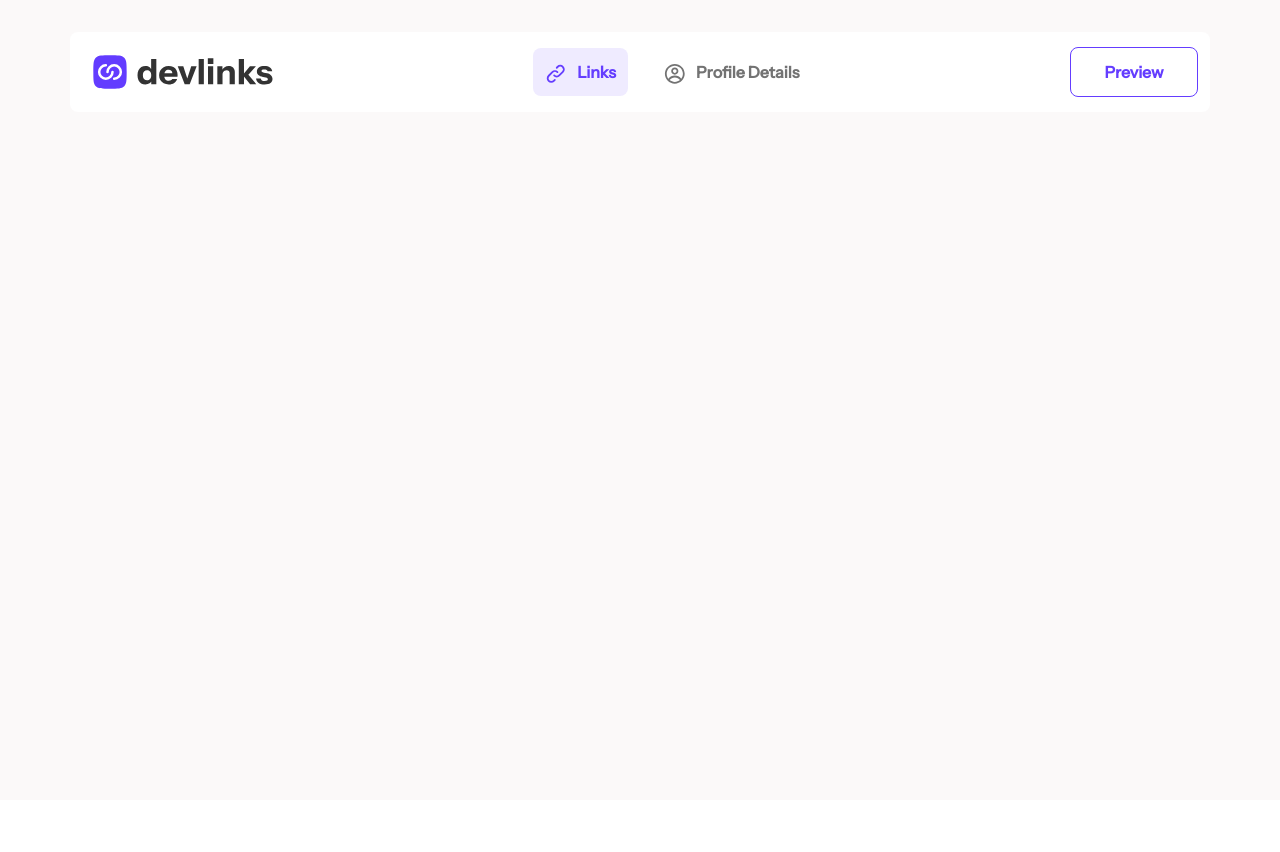
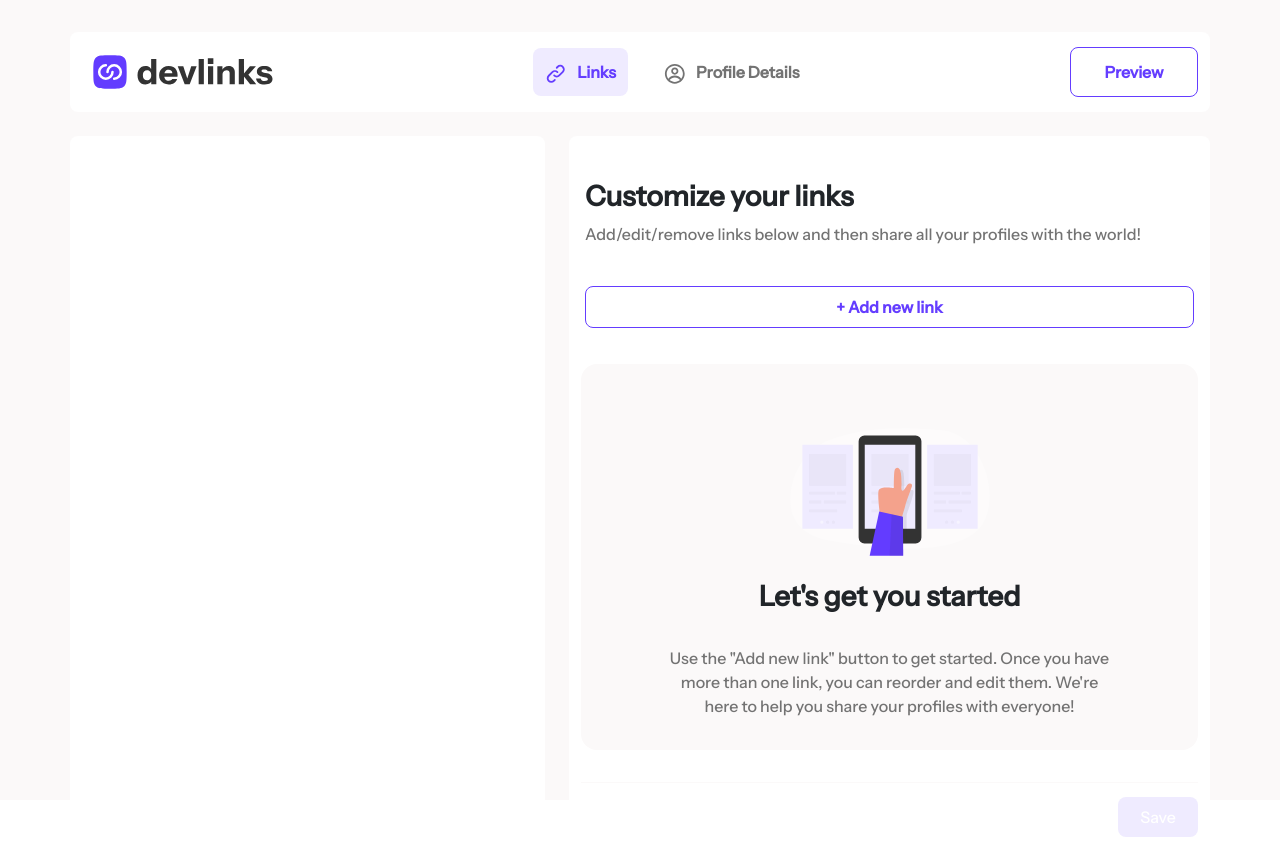
Before and after one commit to JurgenMik/LinkSharingApp, a React (Create React App) app: page / in a window 1280 px wide. Before the commit the page ends 800 px from the top, so only its background shows below. Built offline with nearby package versions, Linux system fonts and the light colour scheme.

Commit message:
LS-created-the-initial-profile-links-page-layout

```diff
--- a/src/pages/profile/ProfileLinks/ProfileLinks.scss
+++ b/src/pages/profile/ProfileLinks/ProfileLinks.scss
@@ -9,4 +9,71 @@
   @media (max-width: $small-screen) {
     padding-top: 0;
   }
+  .layout {
+    height: 85%;
+    font-family: 'Instrument sans', serif;
+    .row {
+      height: 100%;
+      .introduction {
+        margin-top: 2.5rem;
+        h1 {
+          font-size: 1.75rem;
+          font-weight: bold;
+        }
+        p {
+          color: $DarkGray;
+        }
+        button {
+          padding: 0.5rem;
+          border: 1px solid $DarkPurple;
+          background: none;
+          font-weight: bold;
+          color: $DarkPurple;
+          border-radius: 0.5rem;
+          &:hover {
+            background: $LightPinkishPurple;
+          }
+        }
+      }
+      .illustration {
+        height: 55%;
+        background: $LightGray;
+        margin: 2rem 0;
+        border-radius: 1rem;
+        img {
+          margin-top: 3.5rem;
+          width: 12.5rem;
+          height: 10rem;
+        }
+        h1 {
+          font-size: 1.75rem;
+          font-weight: bold;
+          margin-top: 1rem;
+        }
+        p {
+          text-align: center;
+          margin-top: 1.5rem;
+          color: $DarkGray;
+          padding-bottom: 1rem;
+        }
+      }
+    }
+    .save-link {
+      height: 10%;
+      border-top: 1px solid $LightGray;
+      button {
+        width: 5rem;
+        padding: 0.5rem;
+        border-radius: 0.5rem;
+        border: none;
+        color: white;
+      }
+      #disabled {
+        background: $LightPinkishPurple;
+      }
+      #enabled {
+        background: $DarkPurple;
+      }
+    }
+  }
 }
--- a/src/pages/profile/ProfileLinks/ProfileLinks.tsx
+++ b/src/pages/profile/ProfileLinks/ProfileLinks.tsx
@@ -1,11 +1,48 @@
 import React from 'react';
 import './ProfileLinks.scss';
+import Illustration from '../../../components/assets/illustration-empty.svg';
 import ProfileNav from '../../../components/ProfileNav/ProfileNav';
 
 function ProfileLinks() {
     return (
         <div className="main-container-links">
             <ProfileNav />
+            <div className="container-md mt-4 layout">
+                <div className="row gap-4">
+                    <div className="col-md-5 bg-white rounded-3">
+
+                    </div>
+                    <div className="col rounded-3 bg-white">
+                        <div className="container-md introduction p-1">
+                            <h1>Customize your links</h1>
+                            <p>
+                                Add/edit/remove links below and then
+                                share all your profiles with the world!
+                            </p>
+                            <button className="w-100 mt-4">
+                                + Add new link
+                            </button>
+                        </div>
+                        <div className="container-md d-flex flex-column align-items-center illustration">
+                            <img
+                                src={Illustration}
+                                alt="illustration-empty"
+                            />
+                            <h1>Let's get you started</h1>
+                            <p className="w-75">
+                                Use the "Add new link" button to get started. Once you have more
+                                than one link, you can reorder and edit them. We're here to help
+                                you share your profiles with everyone!
+                            </p>
+                        </div>
+                        <div className="container-md d-flex justify-content-end align-items-center save-link p-0">
+                            <button id="disabled">
+                                Save
+                            </button>
+                        </div>
+                    </div>
+                </div>
+            </div>
         </div>
     )
 }
```
Also changed, not shown: src/components/assets/illustration-empty.svg (added).
